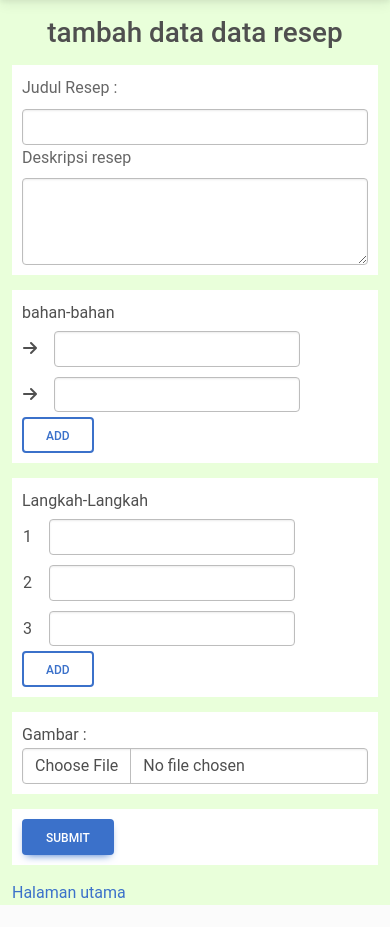
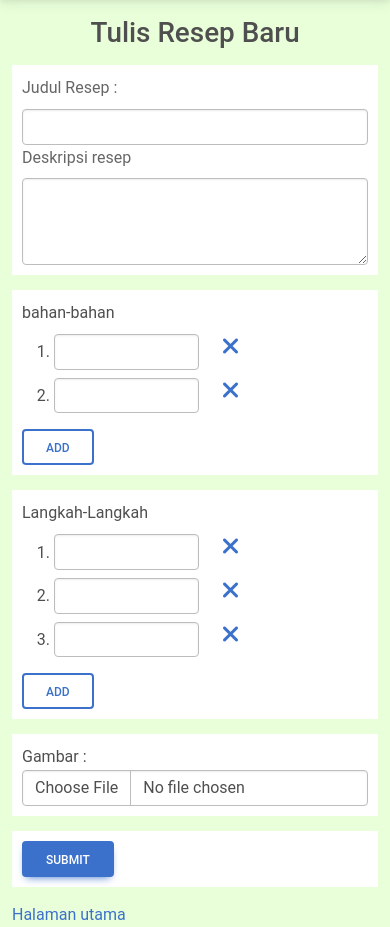
Before and after one commit to Alloy-S/project-tekweb, a PHP site: page /tambahResep.php in a window 390 px wide. Shown: the part 45-972 px from the top of the page. Before the commit the page ends 950 px from the top, so only its background shows below. Run offline with PHP 8.4, Linux system fonts and the light colour scheme; a user stored in the database is signed in.

Commit message:
responsive login dan tambah resep

```diff
--- a/tambahResep.php
+++ b/tambahResep.php
@@ -43,26 +43,21 @@ if (isset($_POST["submit"])) {
     <link rel="stylesheet" href="assets/fontawesome/css/all.css">
     <script>
         $(document).ready(function() {
-            var countLangkah = 4;
-            var countBahan = 3;
             $("#add-row-langkah").click(function() {
-                $("#row-langkah").append("<tr><td class='pe-3 '>" + countLangkah + "</td><td><input type='text' class='form-control my-1' name='detail_bahan[]'></td><td><a class='px-1 delete-langkah'><i class='fa-sharp fa-solid fa-xmark'></i></a></td></tr>");
-                countLangkah++;
+                $("#row-langkah").append("<li><div class='row my-2'><div class='col-6'><input type='text' class='form-control' name='detail_langkah[]'></div><div class='col-2'><a class='delete-langkah'><i class='fa-sharp fa-solid fa-xmark fa-xl'></i></a></div></div></li>");
             });
 
             $("#add-row-bahan").click(function() {
-                $("#row-bahan").append("<tr><td class='pe-2><i class='fa-sharp fa-solid fa-arrow-right'></i></td><td><input type='text' class='form-control my-1' name='detail_langkah[]'></td><td><a class='px-1 delete-bahan'><i class='fa-sharp fa-solid fa-xmark'></i></a></td></tr>");
-                countBahan++;
+                $("#row-bahan").append("<li><div class='row my-2'><div class='col-6'><input type='text' class='form-control' name='detail_bahan[]'></div><div class='col-2'><a class='delete-bahan'><i class='fa-sharp fa-solid fa-xmark fa-xl'></i></a></div></div></li>");
+
             });
 
             $(document).on("click", ".delete-langkah", function(e) {
-                $(this).parent().parent().remove()
-                countLangkah--;
+                $(this).parent().parent().parent().remove()
             });
 
             $(document).on("click", ".delete-bahan", function(e) {
-                $(this).parent().parent().remove()
-
+                $(this).parent().parent().parent().remove()
             });
         });
     </script>
@@ -73,11 +68,23 @@ if (isset($_POST["submit"])) {
 
 
 
-        .deskripsi {
+        .field-input {
             background-color: white;
             padding: 10px;
             margin-bottom: 15px;
         }
+
+        .content {
+            width: 50%;
+        }
+
+        @media screen and (max-width: 992px) {
+            .content {
+                width: 100%;
+            }
+        }
+
+
     </style>
 </head>
 
@@ -164,11 +171,12 @@ if (isset($_POST["submit"])) {
         <!-- Container wrapper -->
     </nav>
     <!-- Navbar -->
-    <div class="container">
-        <h1 class="text-center m-3">tambah data data resep</h1>
+    <div class="container-fluid d-flex align-items-center justify-content-center">
+        <div class="content">
+        <h1 class="text-center m-3">Tulis Resep Baru</h1>
 
         <form action="" method="post" enctype="multipart/form-data">
-            <div class="deskripsi">
+            <div class="field-input">
 
                 <label class="form-label" for="nama_resep">Judul Resep : </label>
                 <input class="form-control" type="text" name="nama_resep" id="nama_resep" maxlength="30" required>
@@ -180,50 +188,65 @@ if (isset($_POST["submit"])) {
                 <textarea class="form-control" id="deskripsi" name="deskripsi" rows="3"></textarea>
 
             </div>
-            <div class="deskripsi">
+            <div class="field-input">
                 <label for="row-bahan">bahan-bahan</label>
-                <table id="row-bahan">
-
-                    <tr>
-                        <td class="pe-3 "><i class="fa-sharp fa-solid fa-arrow-right"></i></td>
-                        <td class="d-flex justify-content-between">
-                            <input type="text" class="form-control my-1" name="detail_bahan[]">
-                        </td>
-                        <!-- <td>
-                                <a class="px-1 delete-bahan"><i class="fa-sharp fa-solid fa-xmark"></i></a>
-                            </td> -->
-                    </tr>
-
-                    <tr>
-                        <td class="pe-2"><i class="fa-sharp fa-solid fa-arrow-right"></i></td>
-                        <td><input type="text" class="form-control my-1" name="detail_bahan[]"></td>
-                    </tr>
-
-                </table>
+                <ol id="row-bahan">
+                    <li>
+                        <div class="row my-2">
+                            <div class="col-6"><input type="text" class="form-control" name="detail_bahan[]"></div>
+                            <div class="col-2"><a class="delete-bahan"><i class="fa-sharp fa-solid fa-xmark fa-xl"></i></a></div>
+                        </div>
+                    </li>
+                    <li>
+                        <div class="row my-2">
+                            <div class="col-6">
+                                <input type="text" class="form-control" name="detail_bahan[]">
+                            </div>
+                            <div class="col-2">
+                                <a class="delete-bahan"><i class="fa-sharp fa-solid fa-xmark fa-xl"></i></a>
+                            </div>
+                        </div>
+                    </li>
+                </ol>
                 <button type="button" id="add-row-bahan" class="btn btn-outline-primary">add</button>
             </div>
-            <div class="deskripsi">
+            <div class="field-input">
                 <label for="row-langkah">Langkah-Langkah</label>
-                <table id="row-langkah">
-                    <tr>
-                        <td class="pe-3 ">1</td>
-                        <td><input type="text" class="form-control my-1" name="detail_langkah[]"></td>
-                        <!-- <td>
-                                <a class="px-1 delete"><i class="fa-sharp fa-solid fa-xmark"></i></a>
-                            </td> -->
-                    </tr>
-                    <tr>
-                        <td class="pe-2">2</td>
-                        <td><input type="text" class="form-control my-1" name="detail_langkah[]"></td>
-                    </tr>
-                    <tr>
-                        <td class="pe-2">3</td>
-                        <td><input type="text" class="form-control my-1" name="detail_langkah[]"></td>
-                    </tr>
-                </table>
+                <ol id="row-langkah">
+                    <li>
+                        <div class="row my-2">
+                            <div class="col-6">
+                                <input type="text" class="form-control" name="detail_langkah[]">
+                            </div>
+                            <div class="col-2">
+                                <a class="delete-langkah"><i class="fa-sharp fa-solid fa-xmark fa-xl"></i></a>
+                            </div>
+                        </div>
+                    </li>
+                    <li>
+                        <div class="row my-2">
+                            <div class="col-6">
+                                <input type="text" class="form-control" name="detail_langkah[]">
+                            </div>
+                            <div class="col-2">
+                                <a class="delete-langkah"><i class="fa-sharp fa-solid fa-xmark fa-xl"></i></a>
+                            </div>
+                        </div>
+                    </li>
+                    <li>
+                        <div class="row my-2">
+                            <div class="col-6">
+                                <input type="text" class="form-control" name="detail_langkah[]">
+                            </div>
+                            <div class="col-2">
+                                <a class="delete-langkah"><i class="fa-sharp fa-solid fa-xmark fa-xl"></i></a>
+                            </div>
+                        </div>
+                    </li>
+                </ol>
                 <button type="button" id="add-row-langkah" class="btn btn-outline-primary">add</button>
             </div>
-            <div class="deskripsi">
+            <div class="field-input">
                 <label for="jurusan">Gambar : </label>
                 <!-- <input type="file" name="gambar" id="gambar"> -->
                 <input class="form-control" type="file" id="gamabar" name="gambar">
@@ -233,12 +256,13 @@ if (isset($_POST["submit"])) {
                 <input type="file" name="gambar" id ="gambar">
             </li> -->
 
-            <div class="deskripsi">
+            <div class="field-input">
                 <button class="btn btn-primary" type="submit" name="submit">Submit</button>
             </div>
 
         </form>
         <a href="index.php">Halaman utama</a>
+        </div>
     </div>
 
 </body>
```
Also changed, not shown: login2.php (+15 -2 lines).
